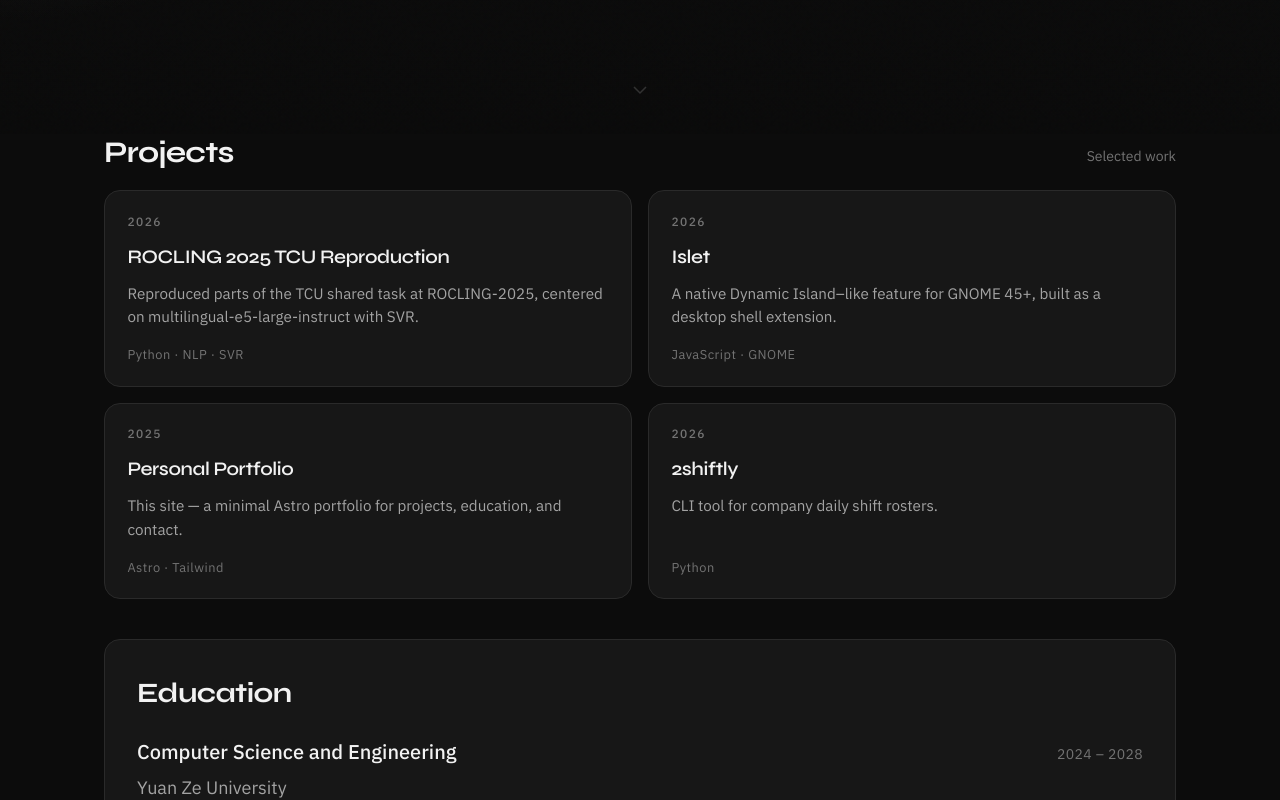
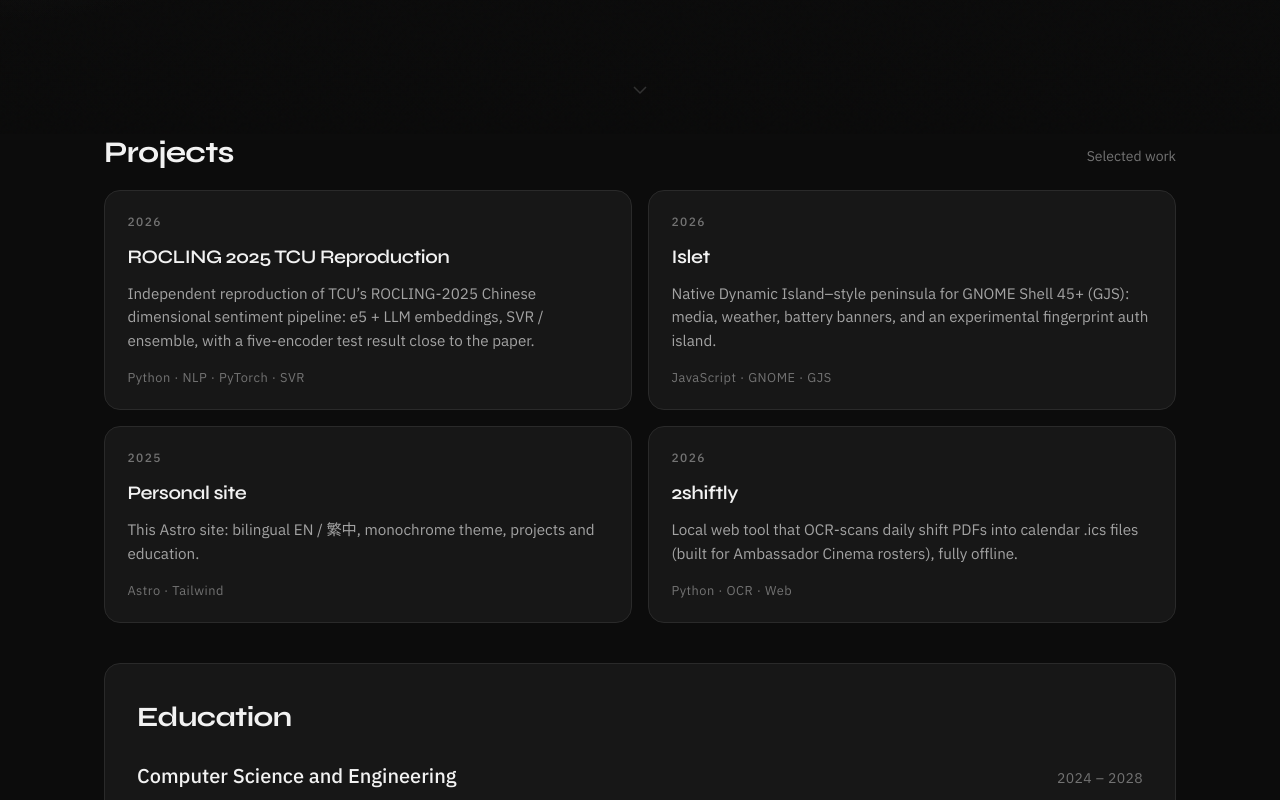
Before and after one commit to jettakarn/jettakarn.github.io, an Astro site: page / in a window 1280 px wide. Shown: the part 666-1466 px from the top of the page. Built offline with nearby package versions, Linux system fonts and the light colour scheme; Astro itself is replaced by a stand-in of ours.

Commit message:
Sync project descriptions with live GitHub repos.

```diff
--- a/src/data/i18n.js
+++ b/src/data/i18n.js
@@ -58,31 +58,32 @@ export const locales = {
       {
         name: "ROCLING 2025 TCU Reproduction",
         description:
-          "Reproduced parts of the TCU shared task at ROCLING-2025, centered on multilingual-e5-large-instruct with SVR.",
-        stack: ["Python", "NLP", "SVR"],
-        url: "https://github.com/jettakarn/rocling25-tcu-reproduction",
+          "Independent reproduction of TCU’s ROCLING-2025 Chinese dimensional sentiment pipeline: e5 + LLM embeddings, SVR / ensemble, with a five-encoder test result close to the paper.",
+        stack: ["Python", "NLP", "PyTorch", "SVR"],
+        url: "https://github.com/jettakarn/rocling25-tcu-repro",
         year: "2026",
       },
       {
         name: "Islet",
         description:
-          "A native Dynamic Island–like feature for GNOME 45+, built as a desktop shell extension.",
-        stack: ["JavaScript", "GNOME"],
+          "Native Dynamic Island–style peninsula for GNOME Shell 45+ (GJS): media, weather, battery banners, and an experimental fingerprint auth island.",
+        stack: ["JavaScript", "GNOME", "GJS"],
         url: "https://github.com/jettakarn/islet-gnome-extension",
         year: "2026",
       },
       {
-        name: "Personal Portfolio",
+        name: "Personal site",
         description:
-          "This site — a minimal Astro portfolio for projects, education, and contact.",
+          "This Astro site: bilingual EN / 繁中, monochrome theme, projects and education.",
         stack: ["Astro", "Tailwind"],
         url: "https://github.com/jettakarn/jettakarn.github.io",
         year: "2025",
       },
       {
         name: "2shiftly",
-        description: "CLI tool for company daily shift rosters.",
-        stack: ["Python"],
+        description:
+          "Local web tool that OCR-scans daily shift PDFs into calendar .ics files (built for Ambassador Cinema rosters), fully offline.",
+        stack: ["Python", "OCR", "Web"],
         url: "https://github.com/jettakarn/2shiftly",
         year: "2026",
       },
@@ -151,31 +152,31 @@ export const locales = {
       {
         name: "ROCLING 2025 TCU 重現",
         description:
-          "重現 ROCLING-2025 Shared Task 中 TCU 的部分實作，以 multilingual-e5-large-instruct 搭配 SVR 為主線。",
-        stack: ["Python", "NLP", "SVR"],
-        url: "https://github.com/jettakarn/rocling25-tcu-reproduction",
+          "獨立重現 TCU 於 ROCLING-2025 的華語維度情感分析流程：e5 與 LLM embedding、SVR／ensemble，五編碼器測試結果接近論文 Table 4。",
+        stack: ["Python", "NLP", "PyTorch", "SVR"],
+        url: "https://github.com/jettakarn/rocling25-tcu-repro",
         year: "2026",
       },
       {
         name: "Islet",
         description:
-          "為 GNOME 45+ 環境打造類似 Dynamic Island 的桌面擴充功能。",
-        stack: ["JavaScript", "GNOME"],
+          "為 GNOME Shell 45+ 打造的原生 Dynamic Island 式半島（GJS）：媒體、天氣、電量橫幅，以及實驗性指紋驗證島。",
+        stack: ["JavaScript", "GNOME", "GJS"],
         url: "https://github.com/jettakarn/islet-gnome-extension",
         year: "2026",
       },
       {
-        name: "個人作品集網站",
-        description:
-          "本網站——基於 Astro 打造的極簡作品集，呈現專案、學歷與聯絡資訊。",
+        name: "個人網站",
+        description: "本站：Astro、中英雙語、黑白主題，呈現專案與學歷。",
         stack: ["Astro", "Tailwind"],
         url: "https://github.com/jettakarn/jettakarn.github.io",
         year: "2025",
       },
       {
         name: "2shiftly",
-        description: "公司每日班表用的 CLI 工具。",
-        stack: ["Python"],
+        description:
+          "本機網頁工具：掃描班表 PDF，離線 OCR 後匯出行事曆 .ics（目前對應國賓影城班表）。",
+        stack: ["Python", "OCR", "Web"],
         url: "https://github.com/jettakarn/2shiftly",
         year: "2026",
       },
```
